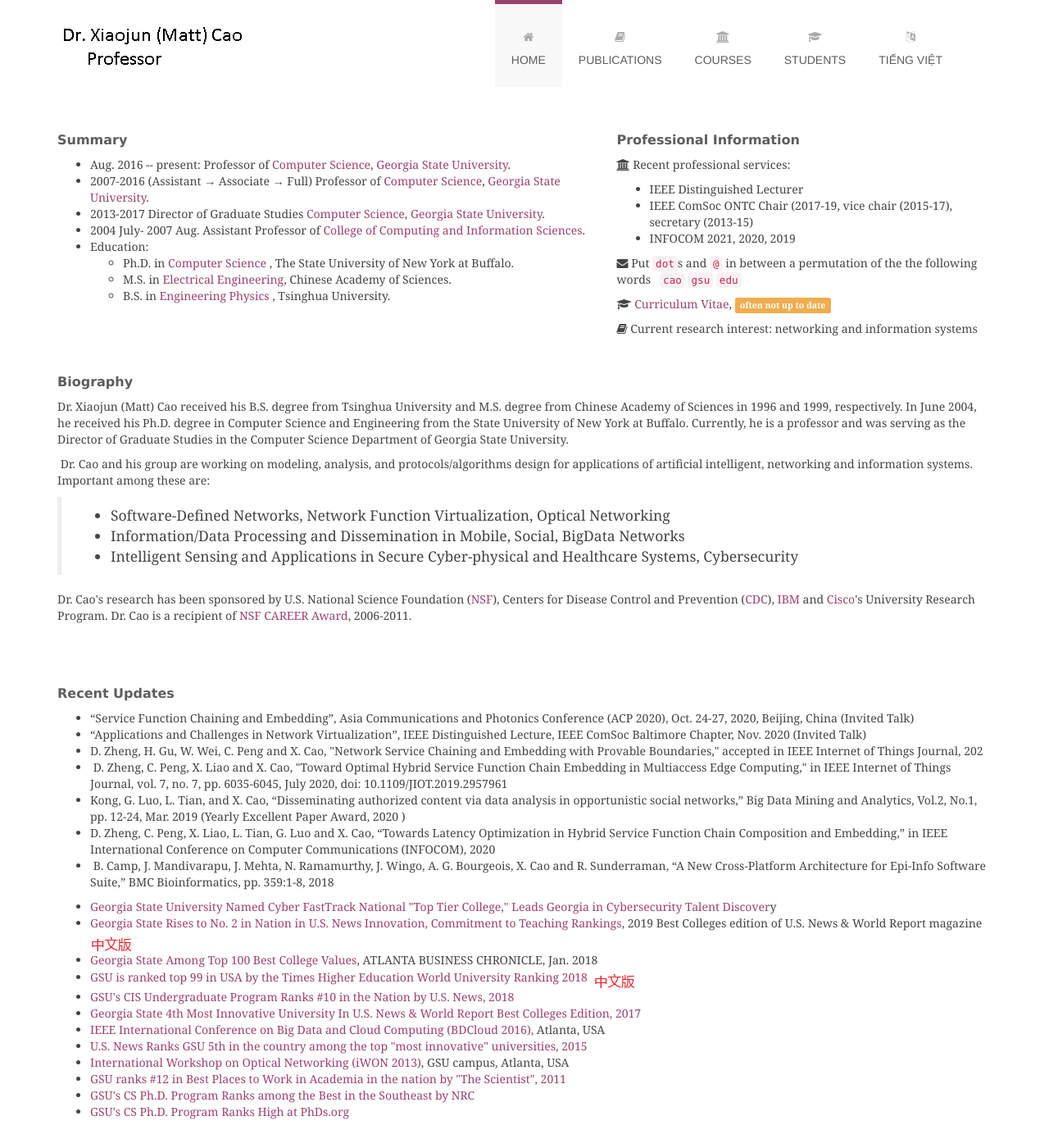
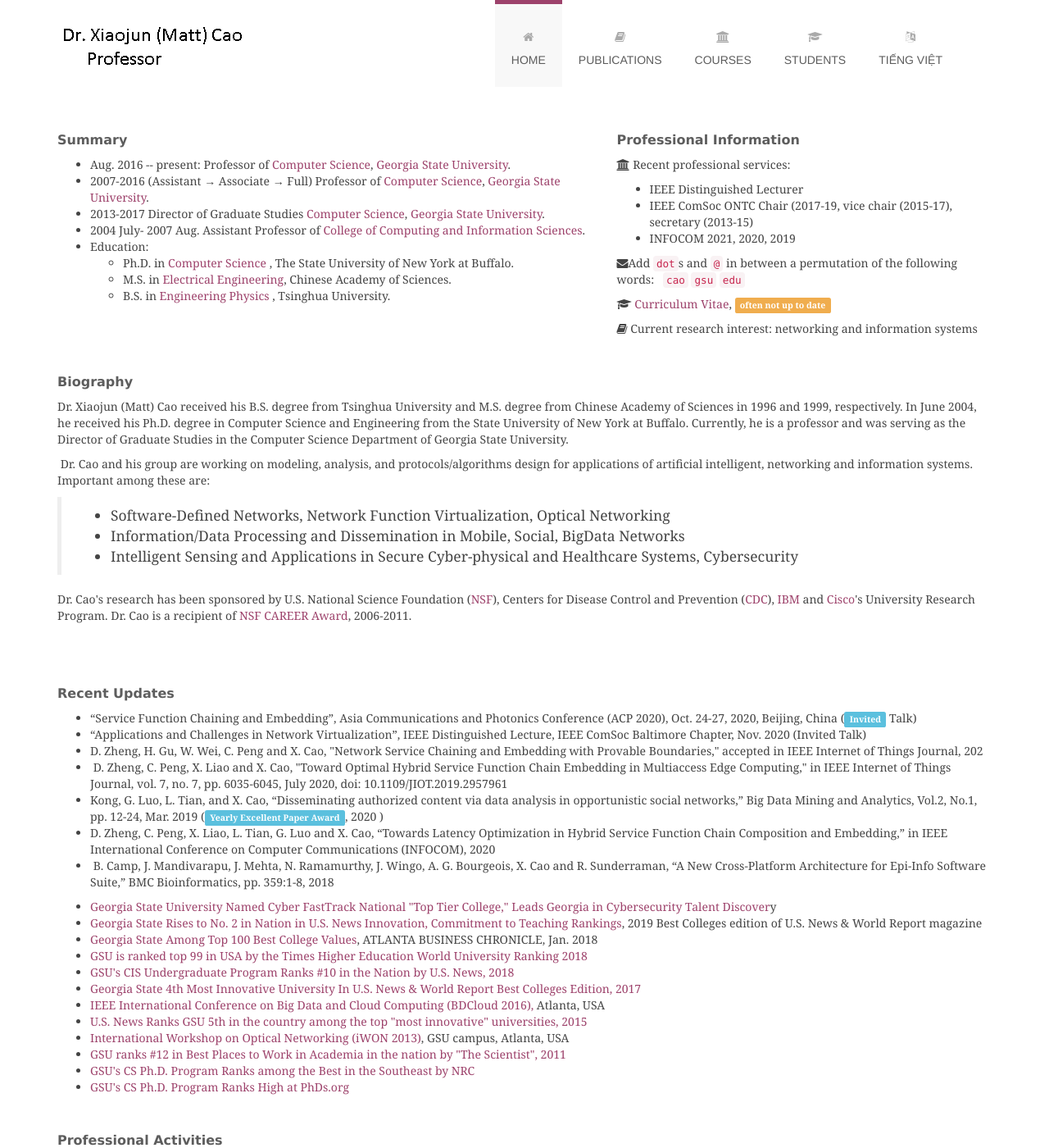
Before and after one commit to xiaojuncao/xiaojuncao, a Jekyll site: the page built from index.html, in a window 1280 px wide and 1400 px high. Shown: the whole window at 82% size. Built offline with Jekyll 4.4.1, drawn with Linux system fonts in a browser that asks for light colours; some web fonts are replaced.

Commit message:
index, img updated

```diff
--- a/index.html
+++ b/index.html
@@ -32,8 +32,8 @@ title: Home
                            <li> INFOCOM 2021, 2020, 2019
                          </ul>
                        </p>
-                       <p><i class="fa fa-envelope"></i> Put <code>dot</code>s and
-                       <code>@</code> in between a permutation of the the following words  &nbsp; <code>cao</code>
+                       <p><i class="fa fa-envelope"></i>Add <code>dot</code>s and
+                       <code>@</code> in between a permutation of the following words:  &nbsp; <code>cao</code>
                        <code>gsu</code>
                        <code>edu</code>
                        </p>
@@ -67,11 +67,11 @@ title: Home
       <div class="container">
       <h3>Recent Updates</h3>
       <ul>
-		<li> “Service Function Chaining and Embedding”, Asia Communications and Photonics Conference (ACP 2020), Oct. 24-27, 2020, Beijing, China (Invited Talk)</li>
+		<li> “Service Function Chaining and Embedding”, Asia Communications and Photonics Conference (ACP 2020), Oct. 24-27, 2020, Beijing, China (<span class="label label-info">Invited</span> Talk)</li>
         <li>“Applications and Challenges in Network Virtualization”, IEEE Distinguished Lecture, IEEE ComSoc Baltimore Chapter, Nov. 2020 (Invited Talk)</li>
         <li>D. Zheng, H. Gu, W. Wei, C. Peng and X. Cao, "Network Service Chaining and Embedding with Provable Boundaries," accepted in IEEE Internet of Things Journal, 202</li>
         <li>&nbsp;D. Zheng, C. Peng, X. Liao and X. Cao, "Toward Optimal Hybrid Service Function Chain Embedding in Multiaccess Edge Computing," in IEEE Internet of Things Journal, vol. 7, no. 7, pp. 6035-6045, July 2020, doi: 10.1109/JIOT.2019.2957961&nbsp;</li>
-        <li>Kong, G. Luo, L. Tian, and X. Cao, “Disseminating authorized content via data analysis in opportunistic social networks,” Big Data Mining and Analytics, Vol.2, No.1, pp. 12-24, Mar. 2019 (Yearly Excellent Paper Award, 2020 )&nbsp;</li>
+        <li>Kong, G. Luo, L. Tian, and X. Cao, “Disseminating authorized content via data analysis in opportunistic social networks,” Big Data Mining and Analytics, Vol.2, No.1, pp. 12-24, Mar. 2019 (<span class="label label-info">Yearly Excellent Paper Award</span>, 2020 )&nbsp;</li>
         <li>D. Zheng, C. Peng, X. Liao, L. Tian, G. Luo and X. Cao, “Towards Latency Optimization in Hybrid Service Function Chain Composition and Embedding,” in IEEE International Conference on Computer Communications (INFOCOM), 2020&nbsp;</li>
 		<li>&nbsp;B. Camp, J. Mandivarapu, J. Mehta, N. Ramamurthy, J. Wingo, A. G. Bourgeois, X. Cao and R. Sunderraman, “A New Cross-Platform Architecture for Epi-Info Software Suite,” BMC Bioinformatics, pp. 359:1-8, 2018&nbsp;
         <!--
@@ -89,9 +89,9 @@ title: Home
       </ul>
 	   <ul>
                 <li><a href="https://www.sans.org/cyber-fast-track/nationally-ranked">Georgia  State University Named Cyber FastTrack National &quot;Top Tier College,&quot;  Leads Georgia in Cybersecurity Talent Discover</a>y </li>
-                <li><a href="https://news.gsu.edu/2018/09/09/georgia-state-rises-to-no-2-in-nation-in-u-s-news-innovation-commitment-to-teaching-rankings/">Georgia State Rises to No. 2 in Nation in U.S. News Innovation, Commitment to Teaching Rankings</a>, 2019 Best Colleges edition of U.S. News &amp; World Report magazine <a href="https://atlanta.americachineselife.com/u-s-news%E5%85%A8%E7%BE%8E%E3%80%8C%E6%9C%80%E4%BD%B3%E6%9C%AC%E7%A7%91%E6%95%99%E5%AD%A6%E3%80%8D%E6%8E%92%E5%90%8D%E5%8F%91%E5%B8%83%EF%BC%81%E9%BA%BB%E7%9C%81%E7%90%86%E5%B7%A5%E3%80%81%E5%8A%A0/"><img src="assets/img/Zhongwen.gif" width="51" height="25" alt="Chinese Version" longdesc="https://grid.cs.gsu.edu/pan/ranking2018.htm"></a></li>
+                <li><a href="https://news.gsu.edu/2018/09/09/georgia-state-rises-to-no-2-in-nation-in-u-s-news-innovation-commitment-to-teaching-rankings/">Georgia State Rises to No. 2 in Nation in U.S. News Innovation, Commitment to Teaching Rankings</a>, 2019 Best Colleges edition of U.S. News &amp; World Report magazine</li>
                 <li><a href="https://www.bizjournals.com/atlanta/news/2018/01/04/georgia-state-among-top-100-best-college-values.html">Georgia State Among Top 100 Best College Values</a>, ATLANTA BUSINESS CHRONICLE, Jan. 2018</li>
-                <li><a href="https://www.timeshighereducation.com/student/best-universities/best-universities-united-states">GSU is ranked top 99 in USA by the Times Higher Education World University Ranking 2018</a>  <a href="https://grid.cs.gsu.edu/pan/ranking2018.htm"><img src="assets/img/Zhongwen.gif" width="51" height="25" alt="Chinese Version" longdesc="https://grid.cs.gsu.edu/pan/ranking2018.htm"></a></li>
+                <li><a href="https://www.timeshighereducation.com/student/best-universities/best-universities-united-states">GSU is ranked top 99 in USA by the Times Higher Education World University Ranking 2018</a> </li>
                 <li> <a href="http://colleges.usnews.rankingsandreviews.com/best-colleges/rankings/business-management-information-systems"> GSU's CIS Undergraduate Program Ranks #10 in the Nation by U.S. News, 2018</a></li>
                 <li> <a href="http://news.gsu.edu/2017/09/12/georgia-state-fourth-innovative-university-u-s-news-world-report/">Georgia State 4th Most Innovative University In U.S. News &amp; World Report Best Colleges Edition, 2017</a></li>
                 <li><a href="http://grid.cs.gsu.edu/%7Ebdcloud/">IEEE International         Conference on Big Data and Cloud Computing (BDCloud 2016),</a> Atlanta, USA</li>
```
Also changed, not shown: assets/img/logo@2x.png.
